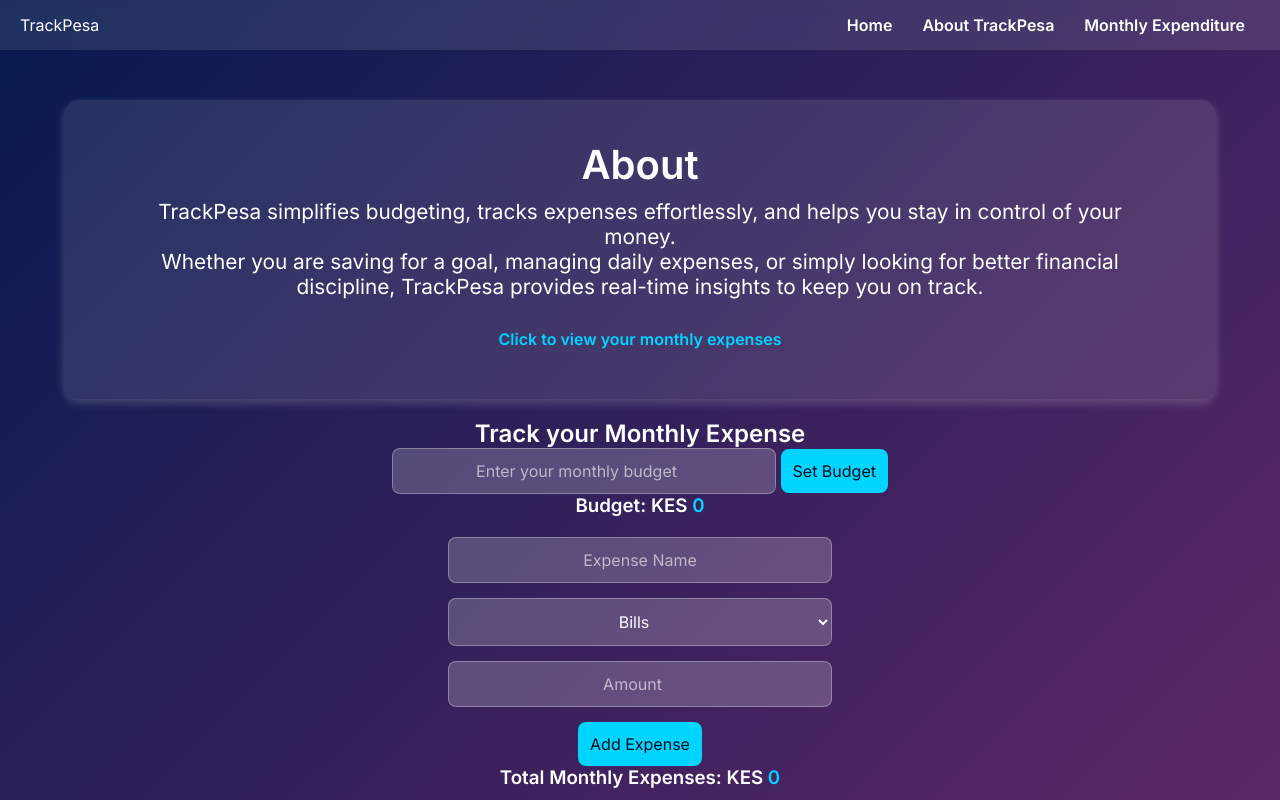
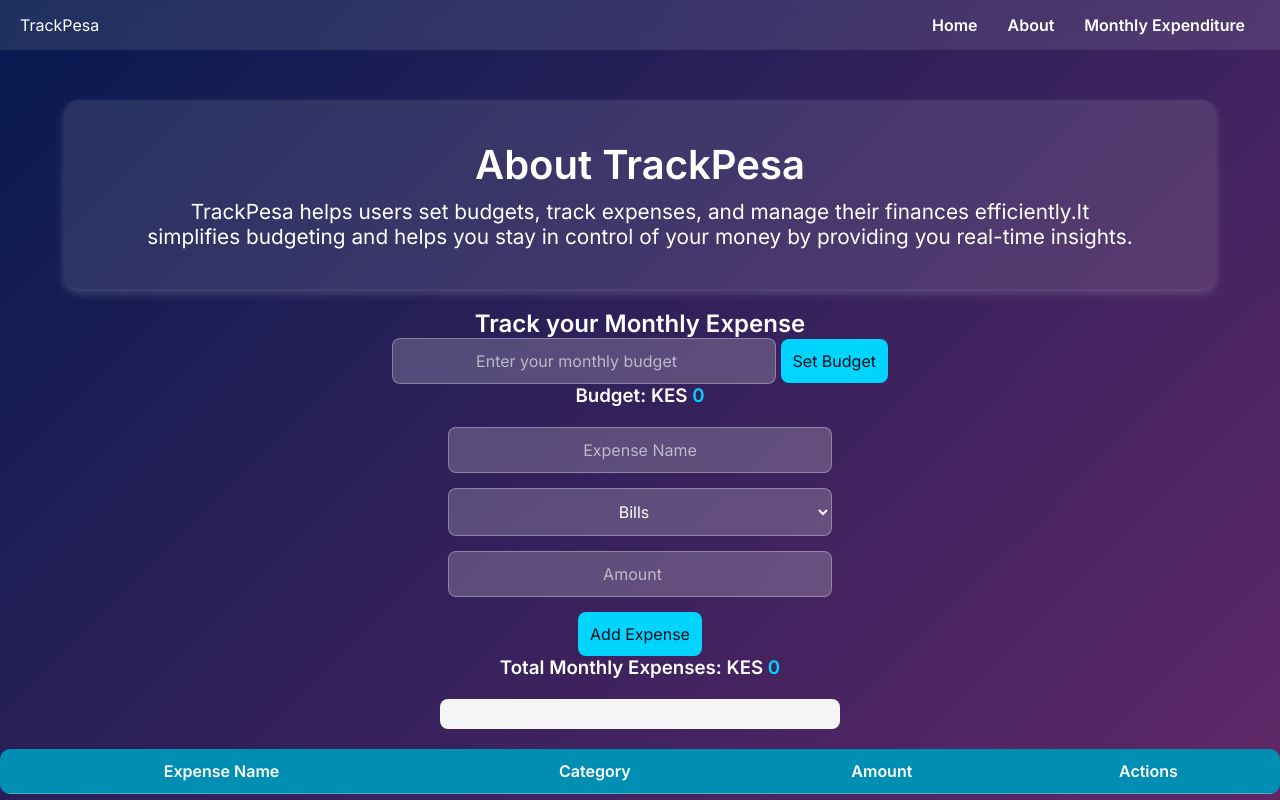
Before and after one commit to b-edward28/phase-1-project, a plain HTML site: page index.html in a window 1280 px wide. Shown: the top 800 px of the page. Drawn offline with Linux system fonts and the light colour scheme; no server answers.

Commit message:
navigation

```diff
--- a/app.js
+++ b/app.js
@@ -3,12 +3,14 @@ document.addEventListener("DOMContentLoaded", () => {
   let budget = 0;
 
   const budgetInput = document.querySelector("#budgetInput");
+  const setBudgetBtn = document.querySelector("#setBudgetBtn");
   const budgetDisplay = document.querySelector("#budgetDisplay");
+  const expenseForm = document.querySelector("#expenseForm");
   const expenseList = document.querySelector("#expenseList");
   const totalExpensesDisplay = document.querySelector("#totalExpenses");
   const alertMessage = document.querySelector("#alertMessage");
 
-    // **Load existing budget from server**
+
   fetch("http://localhost:3000/budget")
   .then(response => response.json())
   .then(data => {
@@ -17,7 +19,7 @@ document.addEventListener("DOMContentLoaded", () => {
   })
   .catch(error => console.error("Error fetching budget:", error));
 
-    // **Load existing expenses from server**
+
   fetch("http://localhost:3000/expenses")
   .then(response => response.json())
   .then(data => {
@@ -26,15 +28,12 @@ document.addEventListener("DOMContentLoaded", () => {
   })
   .catch(error => console.error("Error fetching expenses:", error));
 
-    // **Set Budget**
-    const setBudgetBtn = document.querySelector("#setBudgetBtn");
   setBudgetBtn.addEventListener("click", () => {
     const enteredBudget = parseFloat(budgetInput.value) || 0;
 
     if (enteredBudget > 0) {
       budget = enteredBudget;
       budgetDisplay.textContent = budget;
-
       fetch("http://localhost:3000/budget", {
         method: "PUT",
         headers: { "Content-Type": "application/json" },
@@ -50,18 +49,14 @@ document.addEventListener("DOMContentLoaded", () => {
     }
   });
 
-    // **Add Expense**
-    const expenseForm = document.querySelector("#expenseForm");
   expenseForm.addEventListener("submit", (event) => {
     event.preventDefault();
-
     const name = document.querySelector("#expenseName").value;
     const category = document.querySelector("#expenseCategory").value;
     const amount = parseFloat(document.querySelector("#expenseAmount").value) || 0;
 
     if (name && amount > 0) {
-            const newExpense = { name, category, amount };
-
+      const newExpense = { name, category, amount }
       fetch("http://localhost:3000/expenses", {
         method: "POST",
         headers: { "Content-Type": "application/json" },
@@ -79,11 +74,9 @@ document.addEventListener("DOMContentLoaded", () => {
     }
   });
 
-    // **Render Expenses**
   function renderExpenses() {
     expenseList.innerHTML = "";
     let totalExpenses = 0;
-
     expenses.forEach(expense => {
       totalExpenses += Number(expense.amount);
       const row = document.createElement("tr");
@@ -100,8 +93,7 @@ document.addEventListener("DOMContentLoaded", () => {
     checkBudgetAlert();
   }
 
-    // **Check Budget Alert**
-    function checkBudgetAlert() {
+  function checkBudgetAlert(){
     const totalExpenses = expenses.reduce((sum, expense) => sum + expense.amount, 0);
     if (totalExpenses > budget) {
       alertMessage.textContent = "Warning: You have exceeded your budget!";
@@ -111,11 +103,9 @@ document.addEventListener("DOMContentLoaded", () => {
     }
   }
 
-    // **Delete Expense**
   expenseList.addEventListener("click", (event) => {
     if (event.target.classList.contains("btn-delete")) {
       const expenseId = event.target.dataset.id;
-
       fetch(`http://localhost:3000/expenses/${expenseId}`, {
         method: "DELETE"
       })
@@ -129,5 +119,8 @@ document.addEventListener("DOMContentLoaded", () => {
       })
       .catch(error => console.error("Error deleting expense:", error));
     }
+
   });
+
+
 });
--- a/db.json
+++ b/db.json
@@ -1,6 +1,6 @@
 {
   "budget": {
-    "amount": 20000
+    "amount": 30000
   },
   "expenses": []
 }
--- a/index.html
+++ b/index.html
@@ -12,7 +12,7 @@
             <div class="logo">TrackPesa</div>
             <ul>
                 <li><a href="#home">Home</a></li>
-                <li><a href="#about">About TrackPesa</a></li>
+                <li><a href="#about">About</a></li>
                 <li><a href="#expenditure">Monthly Expenditure</a></li>
             </ul>
         </nav>
@@ -20,13 +20,11 @@
 
     <section id="home" class="hero">
         <div class="hero-content">
-            <h1>About</h1>
-            <p>TrackPesa simplifies budgeting, tracks expenses effortlessly, and helps you stay in control of your money.</br>
-            Whether you are saving for a goal, managing daily expenses, or simply looking for better financial discipline, TrackPesa provides real-time insights to keep you on track.</p>
+            <h1>About TrackPesa</h1>
+            <p>TrackPesa helps users set budgets, track expenses, and manage their finances efficiently.It simplifies budgeting and helps you stay in control of your money by providing you real-time insights.</p>
 
-            <a href="#expenditure" class="btn">Click to view your monthly expenses</a>
         </div>
-    </section>
+    </section >
 
     <section id="about" class="about">
         <h2>Track your Monthly Expense</h2>
@@ -37,6 +35,7 @@
             <input type="number" id="budgetInput" placeholder="Enter your monthly budget">
             <button id="setBudgetBtn">Set Budget</button>
         </div>
+
         <h3>Budget: KES <span id="budgetDisplay">0</span></h3>
 
         <form id="expenseForm">
@@ -51,6 +50,7 @@
             </select>
             <input type="number" id="expenseAmount" placeholder="Amount" required>
             <button type="submit" id="submitBtn">Add Expense</button>
+
         </form>
 
         <h3>Total Monthly Expenses: KES <span id="totalExpenses">0</span></h3>
@@ -65,8 +65,11 @@
                     <th>Actions</th>
                 </tr>
             </thead>
+
             <tbody id="expenseList"></tbody>
+
         </table>
+
     </section>
 
     <footer>
@@ -74,5 +77,7 @@
     </footer>
 
     <script src="app.js"></script>
+
 </body>
+
 </html>
```
Lines whose indentation alone changed are shown as unchanged.
